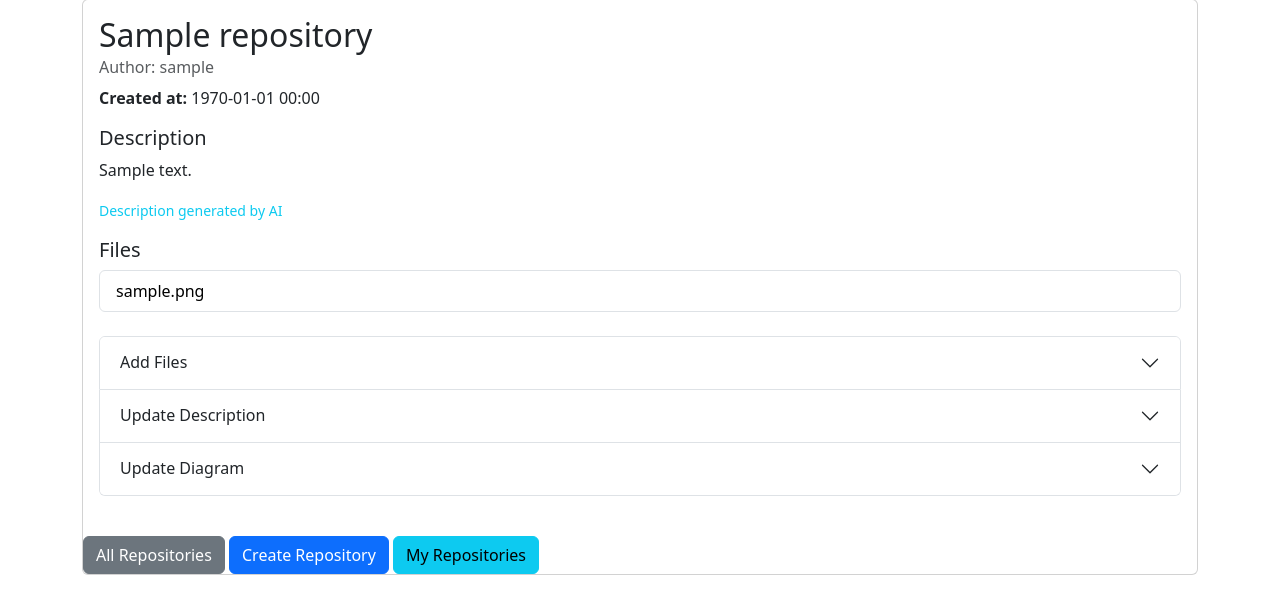
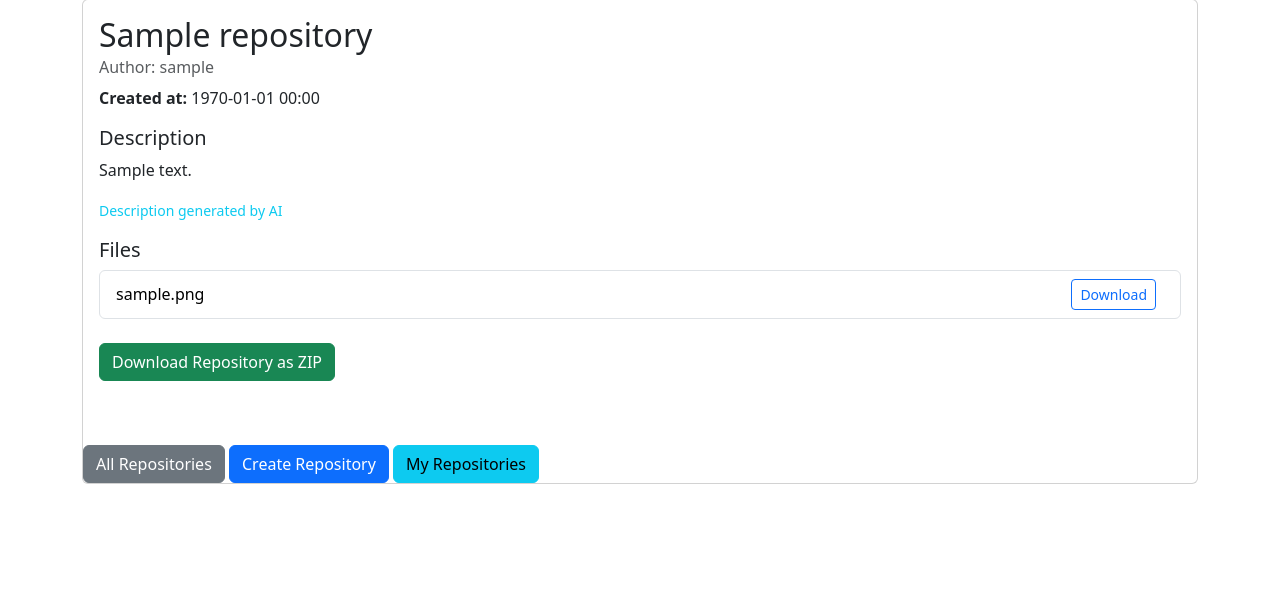
Before and after one commit to virg1n/ConfHub, a Flask app: a page that uses templates/base.html in a window 1280 px wide. Shown: the part 81-695 px from the top of the page. Run offline with Flask 3, Linux system fonts and the light colour scheme; a user stored in the database is signed in; tables that the repository leaves empty hold one stand-in row (values such as "Sample post").

Commit message:
view_file

```diff
--- a/main.py
+++ b/main.py
@@ -14,6 +14,11 @@ from openai import OpenAI
 import pickle
 import faiss
 import numpy as np
+from pygments import highlight
+from pygments.lexers import get_lexer_for_filename, TextLexer
+from pygments.formatters import HtmlFormatter
+import io
+import zipfile
 
 
 from VctSrch import vector_search_repos, description_to_embedding
@@ -652,7 +657,89 @@ def view_repository(author, repo_name):
 
     return render_template("view_repository.html", repo=repo, files=files, description=description, author=author, diagram=diagram)
 
+@app.route('/repo/<int:repo_id>/file/<int:file_id>')
+@login_required
+def view_repo(repo_id, file_id):
+    db = get_db()
+    cursor = db.execute("""
+        SELECT u.*, r.user_id as repo_owner_id, r.is_open
+        FROM uploads u
+        JOIN repositories r ON u.repository_id = r.repository_id
+        WHERE u.id = ? AND u.repository_id = ?
+    """, (file_id, repo_id))
+    file = cursor.fetchone()
 
+    if not file:
+        flash("File not found.", "error")
+        return redirect(url_for('view_repositories'))
+
+    repo_owner_id = file['repo_owner_id']
+    is_open = file['is_open']
+
+    # Access Control
+    if not is_open and repo_owner_id != int(current_user.get_id()):
+        flash("You do not have permission to view this file.", "error")
+        return redirect(url_for('view_repositories'))
+
+    # Read file content
+    try:
+        with open(file['filepath'], 'r', encoding='utf-8') as f:
+            content = f.read()
+    except Exception as e:
+        flash(f"Error reading file: {e}", "error")
+        return redirect(url_for('view_repository', author=db.execute("SELECT username FROM users WHERE id = ?", (repo_owner_id,)).fetchone()['username'], repo_name=db.execute("SELECT name FROM repositories WHERE repository_id = ?", (repo_id,)).fetchone()['name']))
+
+    # Optional: Syntax Highlighting using Pygments
+    try:
+        lexer = get_lexer_for_filename(file['filename'])
+    except:
+        lexer = TextLexer()
+
+    formatter = HtmlFormatter(linenos=True, cssclass="source")
+    highlighted_content = highlight(content, lexer, formatter)
+
+    return render_template("view_file.html", file=file, repo=db.execute("SELECT * FROM repositories WHERE repository_id = ?", (repo_id,)).fetchone(), author=db.execute("SELECT username FROM users WHERE id = ?", (repo_owner_id,)).fetchone()['username'], content=highlighted_content)
+
+@app.route('/repo/<int:repo_id>/download_zip')
+@login_required
+def download_repo_zip(repo_id):
+    db = get_db()
+    cursor = db.execute("""
+        SELECT * FROM repositories WHERE repository_id = ?
+    """, (repo_id,))
+    repo = cursor.fetchone()
+
+    if not repo:
+        flash("Repository not found.", "error")
+        return redirect(url_for('view_repositories'))
+
+    # Access Control
+    if not repo['is_open'] and int(repo['user_id']) != int(current_user.get_id()):
+        flash("You do not have permission to download this repository.", "error")
+        return redirect(url_for('view_repositories'))
+
+    repo_dir = os.path.join(app.config['UPLOAD_FOLDER'], secure_filename(repo['name']))
+    if not os.path.exists(repo_dir):
+        flash("Repository files not found on the server.", "error")
+        return redirect(url_for('view_repository', author=db.execute("SELECT username FROM users WHERE id = ?", (repo['user_id'],)).fetchone()['username'], repo_name=repo['name']))
+
+    # Create a ZIP in memory
+    memory_file = io.BytesIO()
+    with zipfile.ZipFile(memory_file, 'w', zipfile.ZIP_DEFLATED) as zipf:
+        for root, dirs, files in os.walk(repo_dir):
+            for file in files:
+                file_path = os.path.join(root, file)
+                arcname = os.path.relpath(file_path, repo_dir)
+                zipf.write(file_path, arcname)
+
+    memory_file.seek(0)
+
+    return send_file(
+        memory_file,
+        mimetype='application/zip',
+        as_attachment=True,
+        download_name=f"{repo['name']}.zip"
+    )
 
 @app.route('/delete_file/<int:file_id>', methods=["POST", "GET"])
 @login_required
@@ -856,8 +943,73 @@ def download_description(repo_id):
         flash("Description is empty.", "warning")
         return redirect(url_for('view_repository', author=db.execute("SELECT name FROM users WHERE id = ?", (repo['user_id'],)).fetchone()['name'], repo_name=db.execute("SELECT name FROM repositories WHERE repository_id = ?", (repo_id,)).fetchone()['name']))
 
+@app.route('/view_file/<int:repo_id>/<int:file_id>', methods=["GET"])
+@login_required
+def view_file(repo_id, file_id):
+    db = get_db()
 
-from VctSrch import vector_search_repos
+    # Fetch the file details
+    file = db.execute("""
+        SELECT * FROM uploads WHERE id = ? AND repository_id = ?
+    """, (file_id, repo_id)).fetchone()
+
+    if not file:
+        flash("File not found.", "error")
+        return redirect(url_for('view_repository', author=db.execute(
+            "SELECT username FROM users WHERE id = (SELECT user_id FROM repositories WHERE repository_id = ?)",
+            (repo_id,)
+        ).fetchone()['username'],
+        repo_name=db.execute("SELECT name FROM repositories WHERE repository_id = ?", (repo_id,)).fetchone()['name']))
+
+    # Check repository access permissions
+    repo = db.execute("SELECT * FROM repositories WHERE repository_id = ?", (repo_id,)).fetchone()
+    if not repo:
+        flash("Repository not found.", "error")
+        return redirect(url_for('view_repositories'))
+
+    if not repo['is_open'] and int(repo['user_id']) != int(current_user.get_id()):
+        flash("You do not have permission to access this file.", "error")
+        return redirect(url_for('view_repositories'))
+
+    filepath = file['filepath']
+    if not os.path.exists(filepath):
+        flash("File not found on the server.", "error")
+        return redirect(url_for('view_repository', author=db.execute(
+            "SELECT username FROM users WHERE id = (SELECT user_id FROM repositories WHERE repository_id = ?)",
+            (repo_id,)
+        ).fetchone()['username'],
+        repo_name=db.execute("SELECT name FROM repositories WHERE repository_id = ?", (repo_id,)).fetchone()['name']))
+
+    author=db.execute(
+            "SELECT username FROM users WHERE id = (SELECT user_id FROM repositories WHERE repository_id = ?)",
+            (repo_id,)
+        ).fetchone()['username']
+
+    try:
+        # Read the file content
+        with open(filepath, 'r', encoding='utf-8') as f:
+            content = f.read()
+    except Exception as e:
+        flash(f"Error reading file: {e}", "error")
+        return redirect(url_for('view_repository', author=author,
+        repo_name=db.execute("SELECT name FROM repositories WHERE repository_id = ?", (repo_id,)).fetchone()['name']))
+
+    # Syntax highlighting
+    try:
+        lexer = get_lexer_for_filename(file['filename'], fallback=TextLexer())
+    except Exception:
+        lexer = TextLexer()
+
+    formatter = HtmlFormatter(linenos=True, cssclass="source")
+    highlighted_code = highlight(content, lexer, formatter)
+
+    return render_template("view_file.html",
+                           file=file,
+                           repo=repo,
+                           highlighted_code=highlighted_code,
+                           author=author)
+
+
 
 @app.route('/vector_search', methods=["GET", "POST"])
 @login_required
--- a/templates/base.html
+++ b/templates/base.html
@@ -9,6 +9,15 @@
     <link href="https://cdn.jsdelivr.net/npm/bootstrap@5.3.0/dist/css/bootstrap.min.css" rel="stylesheet">
     <!-- Custom CSS -->
     <link rel="stylesheet" href="{{ url_for('static', filename='styles.css') }}">
+    <style>
+        /* Additional styles for syntax highlighting */
+        .source {
+            background: #f5f5f5;
+            padding: 15px;
+            border-radius: 5px;
+            overflow-x: auto;
+        }
+    </style>
     {% block head %}{% endblock %}
 </head>
 <body>
--- a/templates/view_repository.html
+++ b/templates/view_repository.html
@@ -1,7 +1,7 @@
 <!-- templates/view_repository.html -->
 {% extends "base.html" %}
 
-{% block title %}{{ repo.name }} - Open..{% endblock %}
+{% block title %}{{ repo.name }}{% endblock %}
 
 {% block content %}
 <div class="card mb-4">
@@ -36,12 +36,20 @@
                 <ul class="list-group">
                     {% for file in files %}
                         <li class="list-group-item d-flex justify-content-between align-items-center">
-                            <a href="{{ url_for('download_file', file_id=file.id) }}">{{ file.filename }}</a>
-                            {% if current_user.get_id() == repo.user_id %}
-                                <form action="{{ url_for('delete_file', file_id=file.id) }}" method="POST" onsubmit="return confirm('Are you sure you want to delete this file?');">
-                                    <button type="submit" class="btn btn-sm btn-danger">Delete</button>
-                                </form>
-                            {% endif %}
+                            <!-- Clickable file name to view code -->
+                            <a href="{{ url_for('view_file', repo_id=repo.repository_id, file_id=file.id) }}">{{ file.filename }}</a>
+
+                            <div>
+                                <!-- Download Button -->
+                                <a href="{{ url_for('download_file', file_id=file.id) }}" class="btn btn-sm btn-outline-primary me-2">Download</a>
+
+                                {% if current_user.get_id() == repo.user_id %}
+                                    <!-- Delete Button -->
+                                    <form action="{{ url_for('delete_file', file_id=file.id) }}" method="POST" class="d-inline" onsubmit="return confirm('Are you sure you want to delete this file?');">
+                                        <button type="submit" class="btn btn-sm btn-danger">Delete</button>
+                                    </form>
+                                {% endif %}
+                            </div>
                         </li>
                     {% endfor %}
                 </ul>
@@ -50,77 +58,16 @@
             {% endif %}
         </div>
 
+        <!-- Download Entire Repository as ZIP -->
+        <div class="mb-4">
+            <a href="{{ url_for('download_repo_zip', repo_id=repo.repository_id) }}" class="btn btn-success">Download Repository as ZIP</a>
+        </div>
+
         <!-- Edit Options (Only for Owner) -->
         {% if current_user.get_id()|int == repo.user_id %}
             <div class="accordion" id="editOptionsAccordion">
-                <!-- Add Files -->
-                <div class="accordion-item">
-                    <h2 class="accordion-header" id="headingAddFiles">
-                        <button class="accordion-button collapsed" type="button" data-bs-toggle="collapse" data-bs-target="#collapseAddFiles" aria-expanded="false" aria-controls="collapseAddFiles">
-                            Add Files
-                        </button>
-                    </h2>
-                    <div id="collapseAddFiles" class="accordion-collapse collapse" aria-labelledby="headingAddFiles" data-bs-parent="#editOptionsAccordion">
-                        <div class="accordion-body">
-                            <form method="POST" enctype="multipart/form-data">
-                                <input type="hidden" name="action" value="add_files">
-                                <div class="mb-3">
-                                    <label for="files" class="form-label">Select Files</label>
-                                    <input class="form-control" type="file" id="files" name="files" multiple required>
-                                </div>
-                                <button type="submit" class="btn btn-primary">Upload Files</button>
-                            </form>
-                        </div>
-                    </div>
-                </div>
-
-                <!-- Update Description -->
-                <div class="accordion-item">
-                    <h2 class="accordion-header" id="headingUpdateDescription">
-                        <button class="accordion-button collapsed" type="button" data-bs-toggle="collapse" data-bs-target="#collapseUpdateDescription" aria-expanded="false" aria-controls="collapseUpdateDescription">
-                            Update Description
-                        </button>
-                    </h2>
-                    <div id="collapseUpdateDescription" class="accordion-collapse collapse" aria-labelledby="headingUpdateDescription" data-bs-parent="#editOptionsAccordion">
-                        <div class="accordion-body">
-                            <form method="POST">
-                                <input type="hidden" name="action" value="update_description">
-                                <div class="mb-3">
-                                    <label for="description" class="form-label">Description</label>
-                                    <textarea class="form-control" id="description" name="description" rows="4" required>{{ description }}</textarea>
-                                </div>
-                                <div class="form-check mb-3">
-                                    <input class="form-check-input" type="checkbox" value="on" id="use_ai" name="use_ai">
-                                    <label class="form-check-label" for="use_ai">
-                                        Regenerate Description Using AI
-                                    </label>
-                                </div>
-                                <button type="submit" class="btn btn-success">Update Description</button>
-                            </form>
-                        </div>
-                    </div>
-                </div>
-
-                <!-- Update Diagram -->
-                <div class="accordion-item">
-                    <h2 class="accordion-header" id="headingUpdateDiagram">
-                        <button class="accordion-button collapsed" type="button" data-bs-toggle="collapse" data-bs-target="#collapseUpdateDiagram" aria-expanded="false" aria-controls="collapseUpdateDiagram">
-                            Update Diagram
-                        </button>
-                    </h2>
-                    <div id="collapseUpdateDiagram" class="accordion-collapse collapse" aria-labelledby="headingUpdateDiagram" data-bs-parent="#editOptionsAccordion">
-                        <div class="accordion-body">
-                            <form method="POST" enctype="multipart/form-data">
-                                <input type="hidden" name="action" value="update_diagram">
-                                <div class="mb-3">
-                                    <label for="diagram" class="form-label">Select Diagram</label>
-                                    <input class="form-control" type="file" id="diagram" name="diagram" required>
-                                </div>
-                                <button type="submit" class="btn btn-primary">Upload Diagram</button>
-                            </form>
-                        </div>
-                    </div>
-                </div>
+                <!-- Existing Edit Sections -->
+                <!-- ... (Add Files, Update Description, Update Diagram) ... -->
             </div>
         {% endif %}
     </div>
@@ -130,4 +77,5 @@
         <a href="{{ url_for('create_repo') }}" class="btn btn-primary">Create Repository</a>
         <a href="{{ url_for('view_repositories') }}" class="btn btn-info">My Repositories</a>
     </div>
+</div>
 {% endblock %}
```
Also changed, not shown: templates/view_file.html (added, +37 -0 lines).
